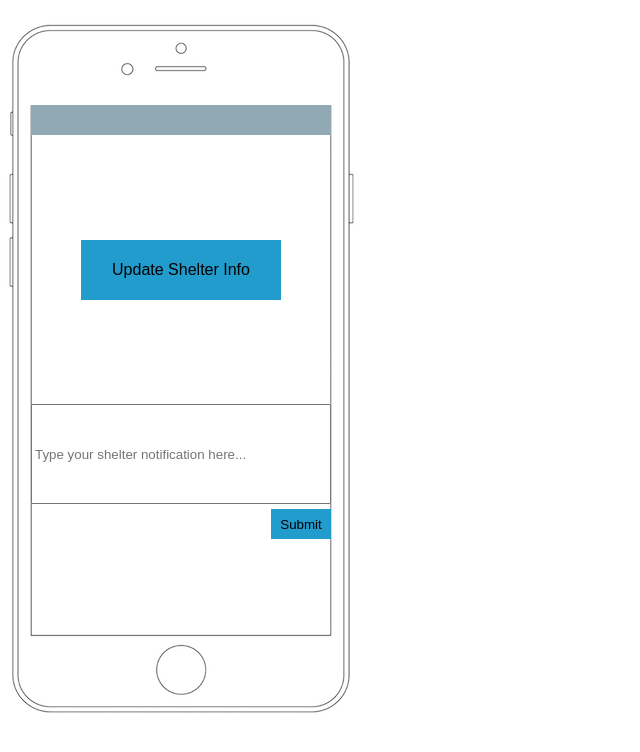
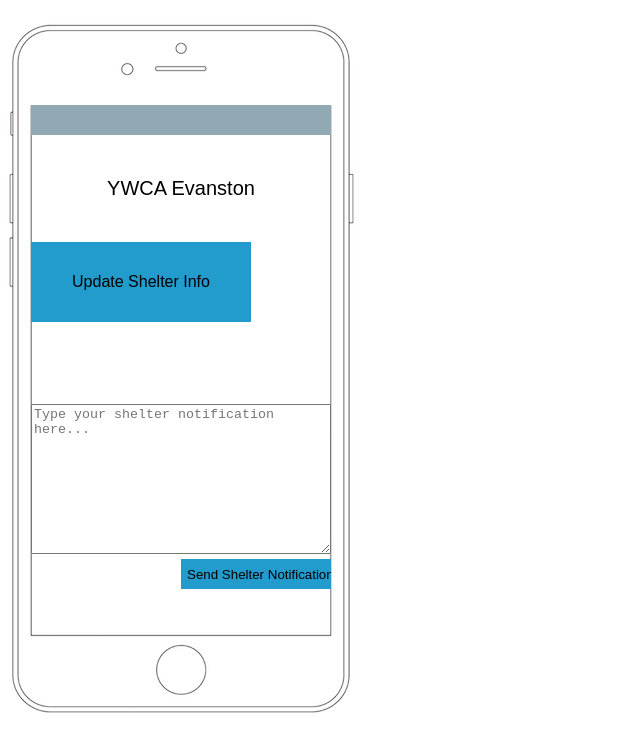
Before and after one commit to mtruong68/intellishelter, a plain HTML site: page manager_overview.html in a window 1280 px wide. Shown: the whole page, without its empty margins (0-640 px from the left). Drawn offline with Linux system fonts and the light colour scheme.

Commit message:
updated manager.css

```diff
--- a/css/manager.css
+++ b/css/manager.css
@@ -11,32 +11,39 @@
 
 #contents{
 	width: 300px;
-	height: 450px;
+	height: 500px;
 	display: flex;
 	flex-direction: column;
 	justify-content: space-between;
     margin-bottom: auto;
 }
 
+#shelter_name{
+	margin-left: auto;
+	margin-right: auto;
+	font-size: 20px;
+}
+
 #update_button{
-	width: 200px;
-	height: 60px;
+	width: 220px;
+	height: 80px;
 	margin-right: auto;
 	margin-left: auto;
+	margin-bottom: 40px;
 	font-size: 16px;
 }
 
 #update_info {
 	width: 300px;
-	height: 100px;
+	height: 150px;
 
 }
 
 #submit_button {
-	margin-left: 80%;
+	margin-left: 50%;
 	margin-top: 5px;
 	height: 30px;
-	width: 60px;
+	width: 150px;
 }
 
 #head_bar {
--- a/manager_overview.html
+++ b/manager_overview.html
@@ -10,10 +10,13 @@
 	<div id="screen">
 		<div id="contents">
 			<div id="head_bar"></div>
+			<div id="shelter_name">YWCA Evanston</div>
+			<a href="manager_update.html">
 				<button id="update_button" class="button">Update Shelter Info</button>
+			</a>
 			<form>
-  		<input id="update_info" type="text" name="update_text" placeholder="Type your shelter notification here...">
-  		<input id="submit_button" type="submit" class="button" value="Submit">
+				<textarea id="update_info" name="update_text" placeholder="Type your shelter notification here..."></textarea>
+				<input id="submit_button" type="submit" class="button" value="Send Shelter Notification">
 			</form>
 		</div>
 	</div>
```
Lines whose indentation alone changed are shown as unchanged.
